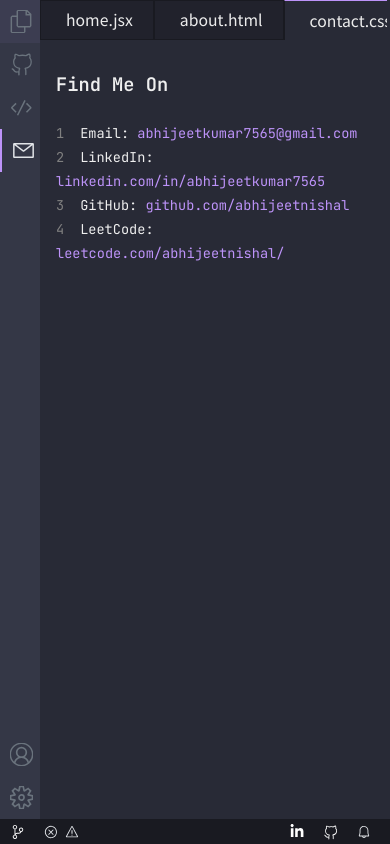
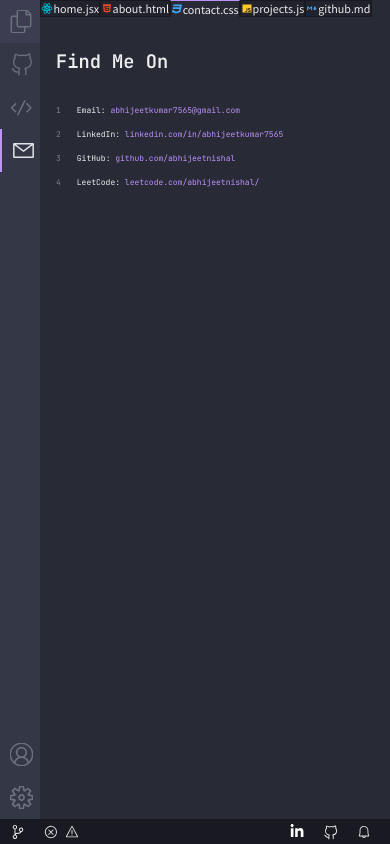
Before and after one commit to abhijeetnishal/VS-Code-Portfolio, a Next.js app: page /contact in a window 390 px wide. Built offline with nearby package versions, Linux system fonts and the light colour scheme.

Commit message:
Tabs bar changes commit

```diff
--- a/styles/About.module.css
+++ b/styles/About.module.css
@@ -12,4 +12,5 @@
         font-size: 18px;
         width: 100%;
     }
+
 }
--- a/styles/ContactCode.module.css
+++ b/styles/ContactCode.module.css
@@ -24,9 +24,16 @@
   color: var(--accent-color);
 }
 
-@media screen and (max-width: 600px) {
+@media screen and (max-width: 900px) {
   .code {
-    font-size: 0.85rem;
+    font-size: 0.5rem;
     line-height: 1.5rem;
   }
 }
+
+@media screen and (max-width: 600px) {
+  .code {
+    font-size: 0.5rem;
+    line-height: 1.5rem;
+  }
+}
--- a/styles/HomePage.module.css
+++ b/styles/HomePage.module.css
@@ -243,6 +243,7 @@
 
 /* Phone */
 @media screen and (max-width: 600px) {
+
   .foreground {
     margin: 0;
   }
--- a/styles/Tab.module.css
+++ b/styles/Tab.module.css
@@ -23,11 +23,19 @@
 @media screen and (max-width: 900px) {
   .tab {
     font-size: 1.0rem;
+    padding: 0px 3px;
+  }
+  .tab p {
+    margin-left: 0px;
   }
 }
 
 @media screen and (max-width: 600px) {
   .tab {
-    font-size: 1.1rem;
+    font-size: 12px;
+    padding: 0px;
+  }
+  .tab p {
+    margin-left: 0px;
   }
 }
--- a/styles/Tabsbar.module.css
+++ b/styles/Tabsbar.module.css
@@ -7,18 +7,12 @@
 
 @media screen and (max-width: 900px) {
   .tabs {
-    width: 78vw;
-  }
-}
-
-@media screen and (max-width: 600px) {
-  .tabs {
-    width: 89.5vw;
+    width: 100%;
   }
 }
 
 @media screen and (max-width: 600px) {
   .tabs{
-    width: 89vw;
+    width: 85vw;
   }
 }
```
